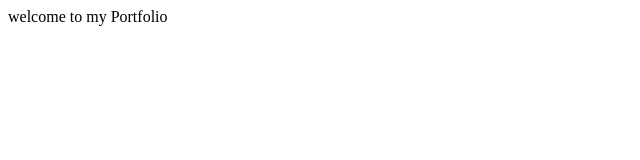
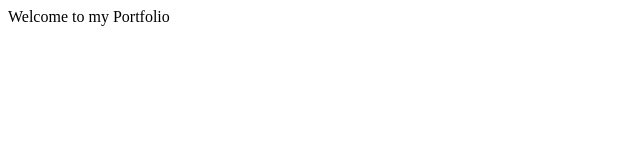
Before and after one commit to Ash3rC/Folio, a plain HTML site: page index.html in a window 1280 px wide. Shown: the full height of the page, 0-640 px from the left. Drawn offline with Linux system fonts and the light colour scheme.

Commit message:
Initial commit

```diff
--- a/index.html
+++ b/index.html
@@ -9,7 +9,7 @@
 </head>
 
 <body>
-  welcome to my Portfolio
+  Welcome to my Portfolio
   <script src="script.js"></script>
 </body>
 
```
